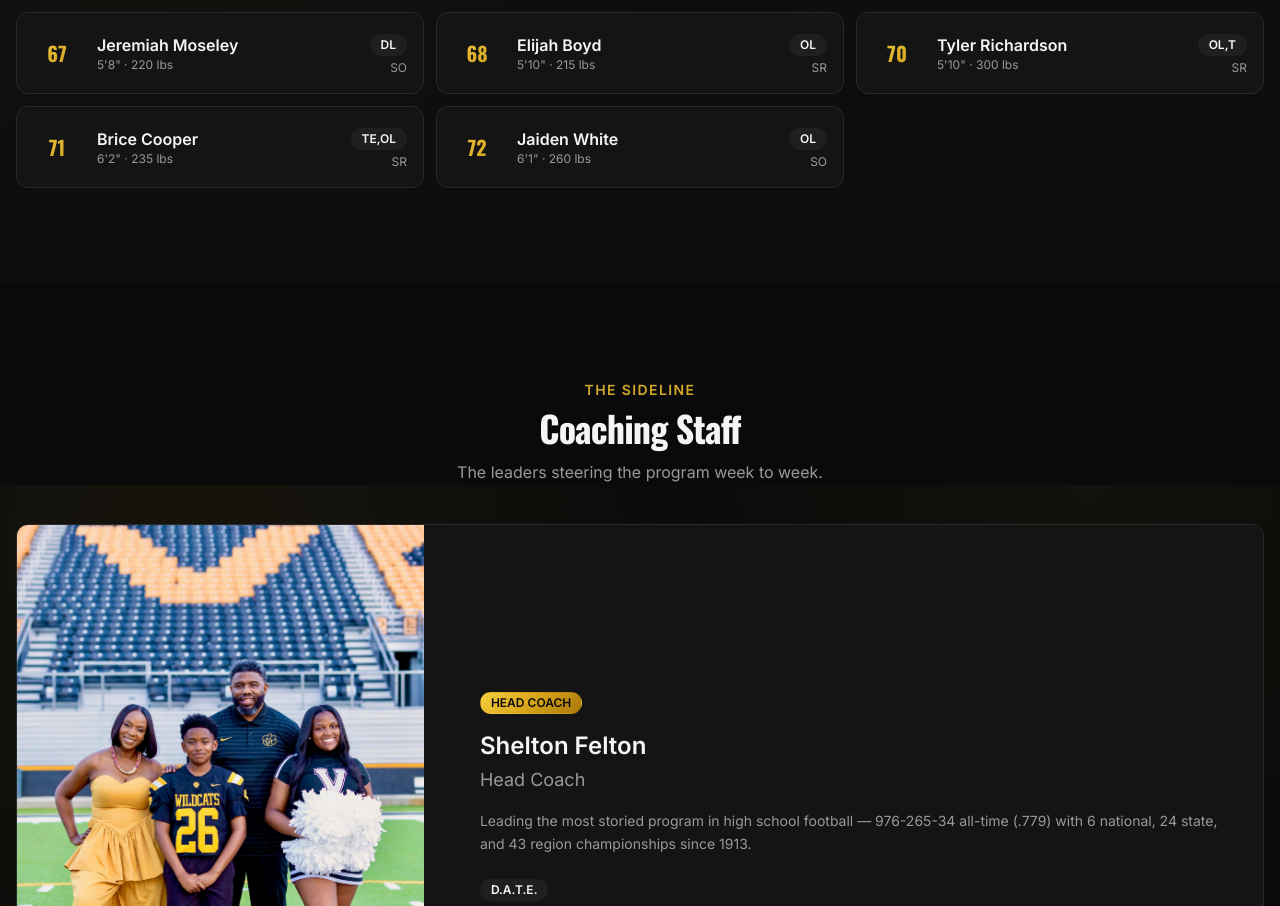
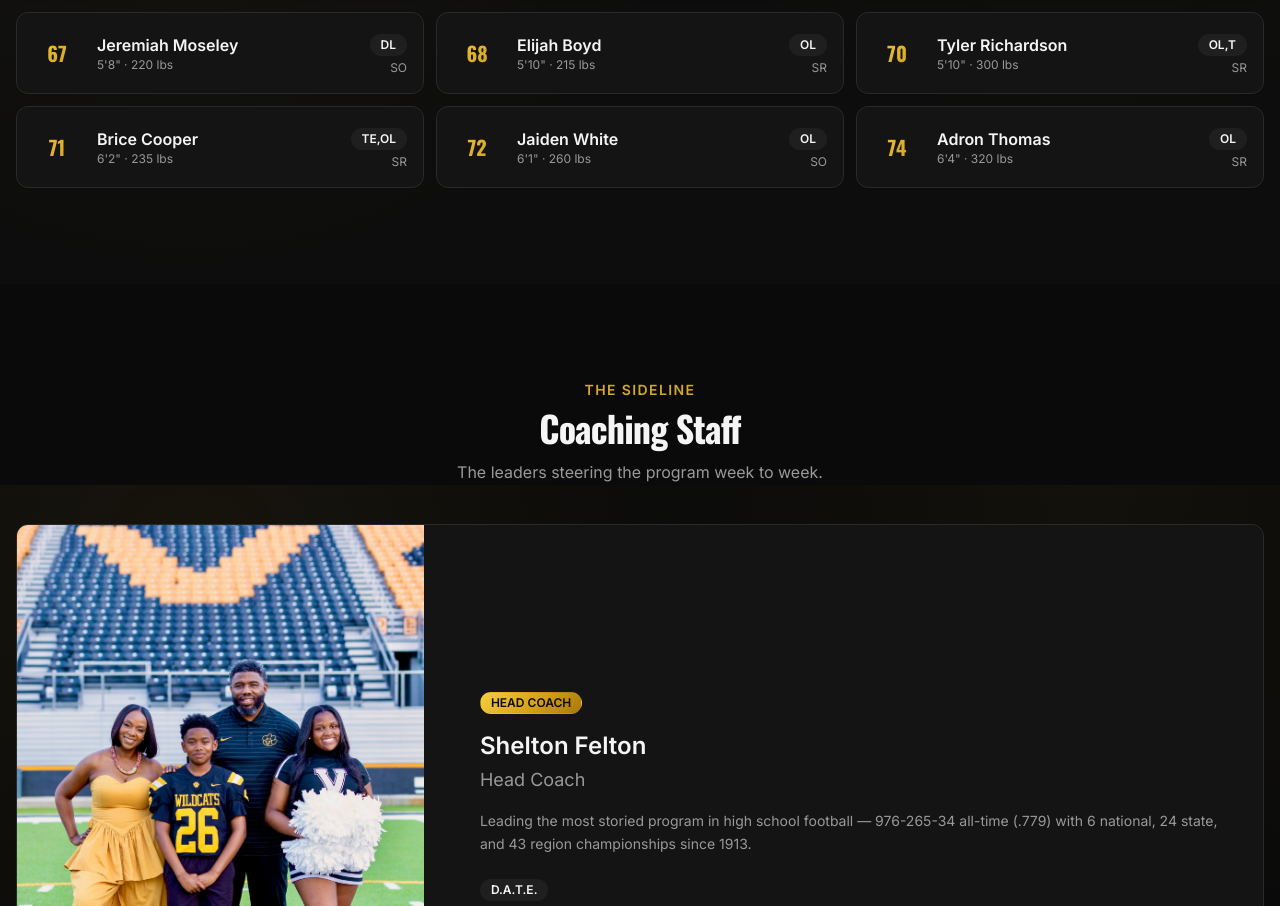
Before and after one commit to calebbsides/vhs-wildcats, a React (Vite) app: page / in a window 1280 px wide. Shown: the part 10715-11621 px from the top of the page. Built offline with nearby package versions, Linux system fonts and the light colour scheme.

Commit message:
Update content.ts

```diff
--- a/src/data/content.ts
+++ b/src/data/content.ts
@@ -310,7 +310,7 @@ export const content = {
      { number: 70, name: "Tyler Richardson", position: "OL,T", grade: "SR", heightIn: 70, weightLb: 300 },
      { number: 71, name: "Brice Cooper", position: "TE,OL", grade: "SR", heightIn: 74, weightLb: 235 },
      { number: 72, name: "Jaiden White", position: "OL", grade: "SO", heightIn: 73, weightLb: 260 },
-   //  { number: 74, name: "Adron Thomas", position: "OL", grade: "SR", heightIn: 76, weightLb: 320 },
+     { number: 74, name: "Adron Thomas", position: "OL", grade: "SR", heightIn: 76, weightLb: 320 },
     // { number: 77, name: "Jah'khias Neloms", position: "OL", grade: "SR", heightIn: 73, weightLb: 300 },
     // { number: 78, name: "Caden Burroughs", position: "DL", grade: "SR", heightIn: 71, weightLb: 250 },
     // { number: 79, name: "Austin Spray", position: "OL", grade: "SR", heightIn: 73, weightLb: 285 },
```
